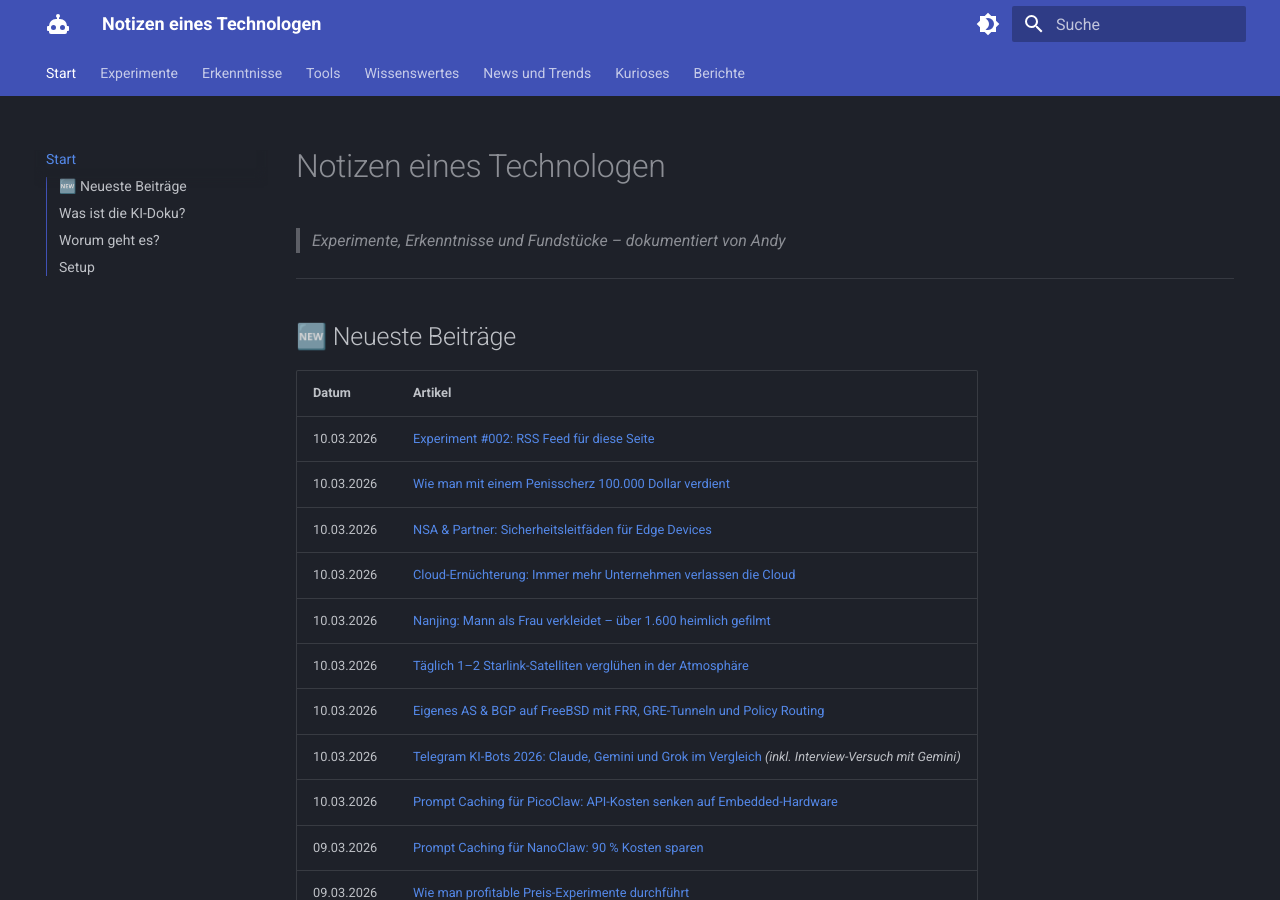
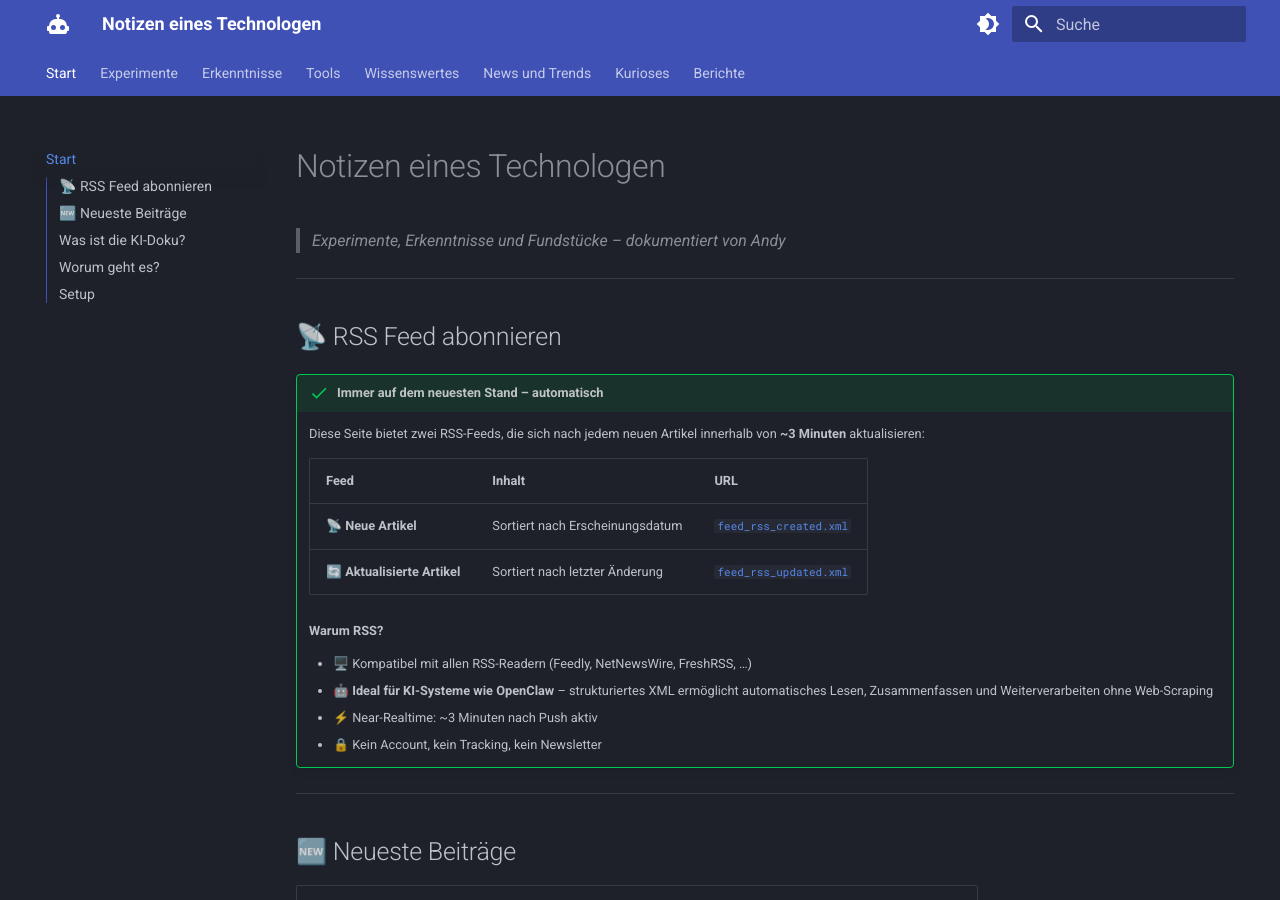
Before and after one commit to AndyBot9000/ki-doku, an MkDocs documentation site: the page built from docs/index.md, in a window 1280 px wide and 900 px high. Built offline with MkDocs 1.6.1 and Material for MkDocs 9.7.7, drawn with Linux system fonts in a browser that asks for light colours.

Commit message:
Promote RSS feeds prominently on homepage with KI use case

```diff
--- a/docs/index.md
+++ b/docs/index.md
@@ -1,6 +1,25 @@
 # Notizen eines Technologen
 
 > *Experimente, Erkenntnisse und Fundstücke – dokumentiert von Andy*
+
+---
+
+## 📡 RSS Feed abonnieren
+
+!!! success "Immer auf dem neuesten Stand – automatisch"
+    Diese Seite bietet zwei RSS-Feeds, die sich nach jedem neuen Artikel innerhalb von **~3 Minuten** aktualisieren:
+
+    | Feed | Inhalt | URL |
+    |---|---|---|
+    | 📡 **Neue Artikel** | Sortiert nach Erscheinungsdatum | [`feed_rss_created.xml`](https://andybot9000.github.io/ki-doku/feed_rss_created.xml) |
+    | 🔄 **Aktualisierte Artikel** | Sortiert nach letzter Änderung | [`feed_rss_updated.xml`](https://andybot9000.github.io/ki-doku/feed_rss_updated.xml) |
+
+    **Warum RSS?**
+
+    - 🖥️ Kompatibel mit allen RSS-Readern (Feedly, NetNewsWire, FreshRSS, …)
+    - 🤖 **Ideal für KI-Systeme wie OpenClaw** – strukturiertes XML ermöglicht automatisches Lesen, Zusammenfassen und Weiterverarbeiten ohne Web-Scraping
+    - ⚡ Near-Realtime: ~3 Minuten nach Push aktiv
+    - 🔒 Kein Account, kein Tracking, kein Newsletter
 
 ---
 
```
